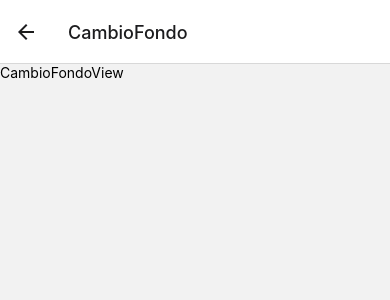
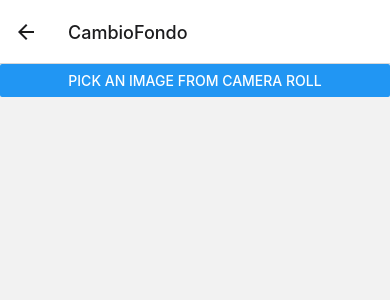
Before and after one commit to matekno/temas-varios-DAI, a React Native app: screen /CambioFondo in a window 390 px wide. Shown: the top 300 px of the page. Built offline with nearby package versions, Linux system fonts and the light colour scheme.

Commit message:
contactos funcional

```diff
--- a/App.js
+++ b/App.js
@@ -1,22 +1,23 @@
 import { StatusBar } from 'expo-status-bar';
-import { StyleSheet, Text, View } from 'react-native';
+import { StyleSheet, Text, View, BackgroundImage } from 'react-native';
 import { NavigationContainer } from '@react-navigation/native';
 import { createNativeStackNavigator } from '@react-navigation/native-stack';
 import HomeView from './Components/Views/HomeView';
 import ConfigEmergenciaView from './Components/Views/ConfigEmergenciaView';
 import ContactosView from './Components/Views/ContactosView';
 import CambioFondoView from './Components/Views/CambioFondoView';
+import HoraTemperaturaView from './Components/Views/HoraTemperaturaView';
+
 export default function App() {
-
   const Stack = createNativeStackNavigator();
-
   return (
     <NavigationContainer>
       <Stack.Navigator>
-        <Stack.Screen name="Home" component={HomeView} />
-        <Stack.Screen name="ConfigEmergencia" component={ConfigEmergenciaView} />
-        <Stack.Screen name="Contactos" component={ContactosView} />
-        <Stack.Screen name="CambioFondo" component={CambioFondoView} />
+          <Stack.Screen name="Home" component={HomeView} />
+          <Stack.Screen name="HoraTemperatura" component={HoraTemperaturaView} />
+          <Stack.Screen name="ConfigEmergencia" component={ConfigEmergenciaView} />
+          <Stack.Screen name="Contactos" component={ContactosView} />
+          <Stack.Screen name="CambioFondo" component={CambioFondoView} />
       </Stack.Navigator>
     </NavigationContainer>
   );
--- /dev/null
+++ b/Components/BackgroundImage.jsx
@@ -0,0 +1,30 @@
+import { StyleSheet, Text, View, ImageBackground, Dimensions, Image } from 'react-native'
+import React, { useState, useEffect } from 'react'
+import AsyncStorage from '@react-native-async-storage/async-storage';
+
+const BackgroundImage = () => {
+  const [BGImage, setBGImage] = useState('')
+
+  useEffect(() => {
+    (async () => {
+      await AsyncStorage.getItem('bg-image').then(result => setBGImage(result))
+    })()
+  }, [])
+
+  return BGImage && (
+    <Image style={styles.background} source={{uri: BGImage}} resizeMode="cover"/>
+  )
+}
+
+export default BackgroundImage
+
+const windowWidth = Dimensions.get('window').width;
+const windowHeight = Dimensions.get('window').height;
+
+const styles = StyleSheet.create({
+    background: {
+        width: windowWidth,
+        height: windowHeight,
+        position: 'absolute'
+    }
+})
--- a/Components/Views/CambioFondoView.jsx
+++ b/Components/Views/CambioFondoView.jsx
@@ -1,10 +1,39 @@
-import { StyleSheet, Text, View } from 'react-native'
-import React from 'react'
+import { StyleSheet, Text, View, Button, Image } from 'react-native'
+import React, { useState} from 'react'
+import * as ImagePicker from 'expo-image-picker';
+import AsyncStorage from '@react-native-async-storage/async-storage';
 
 const CambioFondoView = () => {
+  const [image, setImage] = useState(null);
+
+  const pickImage = async () => {
+    // No permissions request is necessary for launching the image library
+    let result = await ImagePicker.launchImageLibraryAsync({
+      mediaTypes: ImagePicker.MediaTypeOptions.All,
+      allowsEditing: true,
+      aspect: [9, 17],
+      quality: 1,
+    });
+
+    if (!result.cancelled) {
+      setImage(result.uri);
+      try {
+        await AsyncStorage.setItem('bg-image', result.uri)
+      } catch (e) {
+        console.log(e);
+      }
+    }
+  };
+
   return (
-    <View>
-      <Text>CambioFondoView</Text>
+    <View style={{justifyContent: 'center', }}>
+      <Button title="Pick an image from camera roll" onPress={pickImage} />
+      {
+        image &&
+        <View style={{alignItems: 'center', marginTop: 30}}>
+          <Image source={{ uri: image }} style={{ width: 180, height: 340 }} />
+        </View>
+      }
     </View>
   )
 }
--- a/Components/Views/ContactosView.jsx
+++ b/Components/Views/ContactosView.jsx
@@ -2,6 +2,7 @@ import { StyleSheet, Text, View, FlatList } from 'react-native'
 import React, { useEffect, useState } from 'react'
 import * as Contacts from 'expo-contacts';
 import Contacto from '../Contacto';
+import BackgroundImage from '../BackgroundImage'
 
 const ContactosView = () => {
     const renderItem = ({ item }) => <Contacto name={item.name} />;
@@ -26,6 +27,7 @@ const ContactosView = () => {
 
     return (
         <View>
+            <BackgroundImage/>
             <FlatList data={contacto} renderItem={renderItem} keyExtractor={item => item.id} />
         </View>
     )
--- a/Components/Views/HomeView.jsx
+++ b/Components/Views/HomeView.jsx
@@ -1,15 +1,16 @@
-import { StyleSheet, Text, TextInput, View } from 'react-native'
-import React, { useState } from 'react'
+import { StyleSheet, Text, TextInput, View, Dimensions, Image } from 'react-native'
+import React, { useState, useEffect } from 'react'
 import { Button } from '@rneui/themed'
 import { useNavigation } from '@react-navigation/native'
-
+import AsyncStorage from '@react-native-async-storage/async-storage';
+import BackgroundImage from '../BackgroundImage'
 const HomeView = ({}) => {
     const navigation = useNavigation()
-
-
-    return (
+    return(
         <View style={styles.container}>
+            <BackgroundImage/>
             <Button style={styles.button} title='Configurar Nro de Emergencia' onPress={() => navigation.navigate('ConfigEmergencia')}/>
+            <Button style={styles.button} title='Hora - Temperatura' onPress={() => navigation.navigate('HoraTemperatura')}/>
             <Button style={styles.button} title='Contactos' onPress={() => navigation.navigate('Contactos')}/>
             <Button style={styles.button} title='Cambiar Fondo' onPress={() => navigation.navigate('CambioFondo')}/>
         </View>
@@ -18,12 +19,14 @@ const HomeView = ({}) => {
 
 export default HomeView
 
+const windowWidth = Dimensions.get('window').width;
+const windowHeight = Dimensions.get('window').height;
+
 const styles = StyleSheet.create({
     container: {
         flex: 1,
-        alignContent: 'space-around'
     },
     button: {
         marginVertical: 10,
-    }
+    },
 })
--- /dev/null
+++ b/Components/Views/HoraTemperaturaView.jsx
@@ -0,0 +1,15 @@
+import { StyleSheet, Text, View } from 'react-native'
+import React from 'react'
+import BackgroundImage from '../BackgroundImage'
+const HoraTemperaturaView = () => {
+    return (
+        <View>
+            <BackgroundImage />
+            <Text>ClimaView</Text>
+        </View>
+    )
+}
+
+export default HoraTemperaturaView
+
+const styles = StyleSheet.create({})
--- a/package.json
+++ b/package.json
@@ -19,6 +19,7 @@
     "axios": "^0.27.2",
     "expo": "~46.0.13",
     "expo-contacts": "~10.3.0",
+    "expo-image-picker": "~13.3.1",
     "expo-location": "~14.3.0",
     "expo-status-bar": "~1.4.0",
     "react": "18.0.0",
```
Also changed, not shown: Components/Views/ClimaView.jsx (deleted), 1 other file (tests, documents, lock files or other folders).
